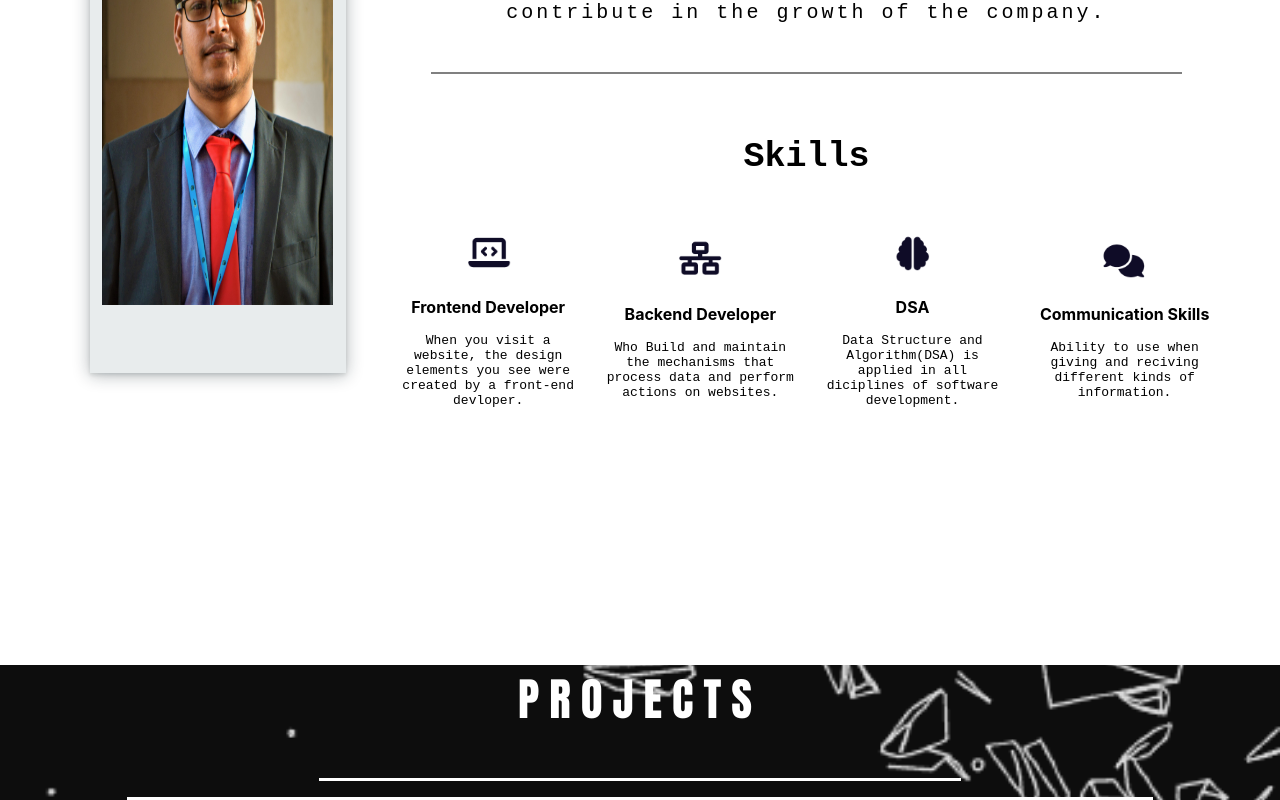
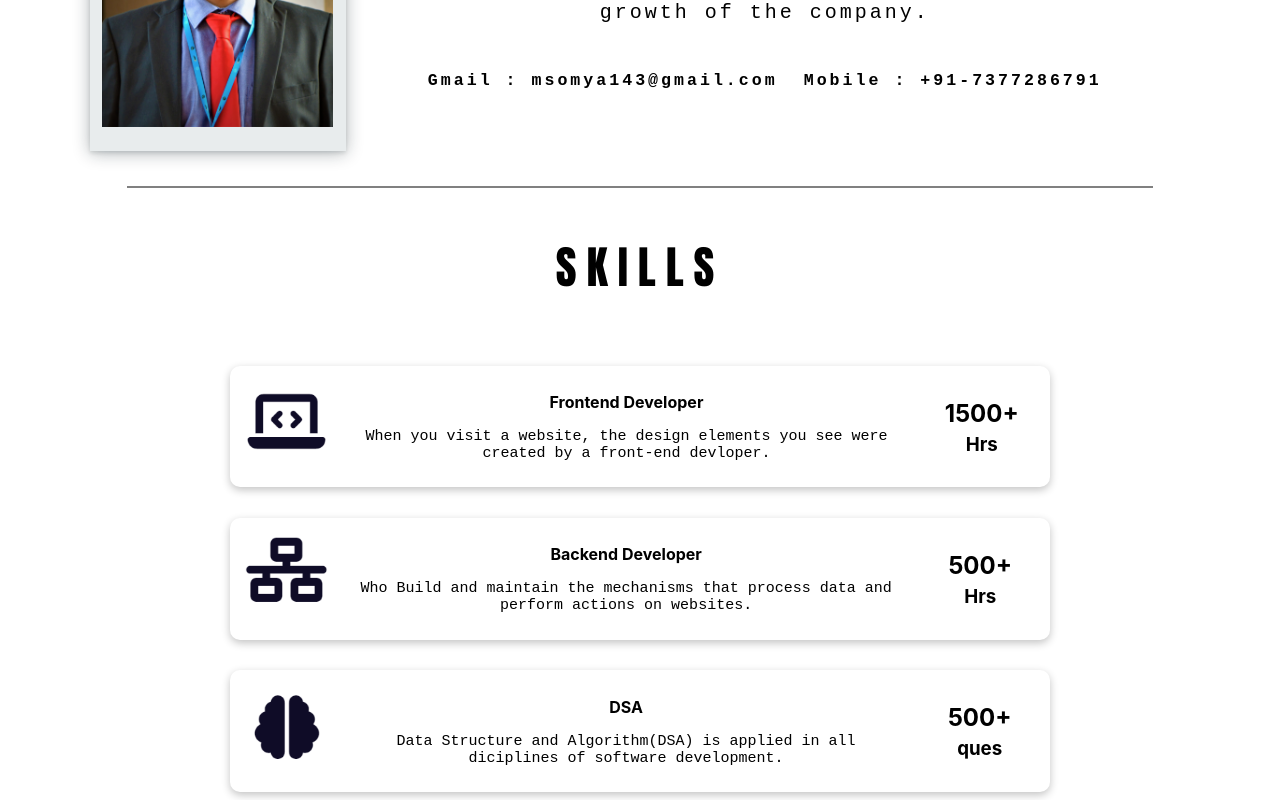
Before and after one commit to somyakant9/portfolio-somyakant, a React (Create React App) app: page / in a window 1280 px wide. Shown: the part 1180-1980 px from the top of the page. Built offline with nearby package versions, Linux system fonts and the light colour scheme.

Commit message:
portfolio changed

```diff
--- a/src/App.js
+++ b/src/App.js
@@ -4,6 +4,7 @@ import Contacts from './Components/Contacts';
 import Projects from './Components/Projects';
 import Skills from './Components/Skills';
 import Welcome from './Components/Welcome';
+import  Calender  from './Components/Calendar';
 
 function App() {
   return (
@@ -12,6 +13,7 @@ function App() {
      <About/>
      <Projects/>
      <Skills/>
+     <Calender/>
      <Contacts/>
     </div>
   );
--- a/src/Components/About.jsx
+++ b/src/Components/About.jsx
@@ -1,79 +1,122 @@
-import React from 'react';
-import profile from '../images/professional.jpg';
-import styles from './About.module.css';
-import front from '../images/frontend.png';
-import back from '../images/backend.png';
-import dsa from '../images/dsa.png';
-import comm from '../images/commu.png';
+import React from "react";
+import profile from "../images/professional.jpg";
+import styles from "./About.module.css";
+import front from "../images/frontend.png";
+import back from "../images/backend.png";
+import dsa from "../images/dsa.png";
+import comm from "../images/commu.png";
 
 const About = () => {
-
   return (
-        <div id='about' className={styles.container}>
+    <>
+      <div className={styles.aboutdiv}>
+        <p>About</p>
+        <hr size="2" width="80%" color='gray' />
+      </div>
+      <div id="about" className={styles.container}>
         <div className={styles.leftdiv}>
           <div className={styles.imagediv}>
             <img className={styles.image} src={profile} alt="profile_picture" />
           </div>
         </div>
         <div className={styles.profile}>
-
-                <div className={styles.aboutdiv}>
-                    <p>About</p>
-                </div>
           {/* <hr size="2" width="50%" color='gray' /> */}
           <div className={styles.descdiv}>
             <p>
-                        An honest, quick learner with intuitive problem-solving skills and detail-oriented aspiring Full Stack Developer.Always embrace challenges and excited to try something new. I am looking forward to work with a company as a Full-stack developer and would love to contribute in the growth of the company.
+              An honest, quick learner with intuitive problem-solving skills and
+              detail-oriented aspiring Full Stack Developer.Always embrace
+              challenges and excited to try something new. I am looking forward
+              to work with a company as a Full-stack developer and would love to
+              contribute in the growth of the company.
             </p>
+            <div className={styles.contact}>
+            <div>
+            <h5>Gmail : msomya143@gmail.com</h5>
+            </div>
+            <div className={styles.phone}>
+            <h5>Mobile : +91-7377286791</h5>
+            </div>
+            </div>
+
           </div>
           <br />
-                <hr size="2" width="90%" color='gray' />
-                <br/>
+          <br />
+          {/* <hr size="2" width="90%" color='gray' /> */}
+        </div>
+      </div>
+      <hr size="2" width="80%" color="gray" />
       <p className={styles.skillhead}>Skills</p>
 
-                <br/>
+         <br />
       <div className={styles.skillDiv}>
         <div className={styles.inner}>
           <div className={styles.logo}>
-                            <img src={front} alt="frontend logo"/>
+            <img src={front} alt="frontend logo" />
           </div>
           <div className={styles.contentDiv}>
             <p className={styles.skillName}>Frontend Developer</p>
-                        <p>When you visit a website, the design elements you see were created by a front-end devloper.</p>
+            <p className={styles.points}>
+              When you visit a website, the design elements you see were created
+              by a front-end devloper.
+            </p>
+          </div>
+          <div className={styles.spinner}>
+              <h2>1500+</h2>
+              <h3>Hrs</h3>
           </div>
         </div>
         <div className={styles.inner}>
           <div className={styles.logo}>
-                        <img src={back} alt="frontend logo"/>
+            <img src={back} alt="frontend logo" />
           </div>
           <div className={styles.contentDiv}>
             <p className={styles.skillName}>Backend Developer</p>
-                        <p>Who Build and maintain the mechanisms that process data and perform actions on websites.</p>
+            <p className={styles.points}>
+              Who Build and maintain the mechanisms that process data and
+              perform actions on websites.
+            </p>
+          </div>
+          <div className={styles.spinner}>
+              <h2>500+</h2>
+              <h3>Hrs</h3>
           </div>
         </div>
         <div className={styles.inner}>
           <div className={styles.logo}>
-                        <img src={dsa} alt="frontend logo"/>
+            <img src={dsa} alt="frontend logo" />
           </div>
           <div className={styles.contentDiv}>
             <p className={styles.skillName}>DSA</p>
-                        <p>Data Structure and Algorithm(DSA) is applied in all diciplines of software development.</p>
+            <p className={styles.points}>
+              Data Structure and Algorithm(DSA) is applied in all diciplines of
+              software development.
+            </p>
+          </div>
+          <div className={styles.spinner}>
+              <h2>500+</h2>
+              <h3>ques</h3>
           </div>
         </div>
         <div className={styles.inner}>
-                        <div className={styles.logo}>
-                        <img src={comm} alt="frontend logo"/>
+          <div className={styles.logo1}>
+            <img src={comm} alt="frontend logo" />
           </div>
           <div className={styles.contentDiv}>
             <p className={styles.skillName}>Communication Skills</p>
-                        <p>Ability to use when giving and reciving different kinds of information.</p>
+            <p className={styles.points}>
+              Ability to use when giving and recieving different kinds of
+              information.
+            </p>
+          </div>
+          <div className={styles.spinner}>
+              <h2>100+</h2>
+              <h3>Hrs</h3>
           </div>
         </div>
+
       </div>
-                {/* <hr size="2" width="90%" color='gray' /> */}
-            </div>
-        </div>
-    )
-}
+    </>
+  );
+};
 
 export default About;
--- a/src/Components/About.module.css
+++ b/src/Components/About.module.css
@@ -1,7 +1,7 @@
 .container {
     /* border: 5px solid orange; */
     width: 100rw;
-    height: 120vh;
+    height: fit-content;
     gap: 1%;
     display: flex;
     justify-content: center;
@@ -51,16 +51,19 @@
     letter-spacing: 3px;
     font-size: 20px;
     font-family: monospace;
+    width: 90%;
 }
 .skillDiv{
-    /* border: 1px solid black; */
+
     height: fit-content;
+    width: 80%;
     display: flex;
     align-items: center;
     justify-content: center;
     flex-wrap: wrap;
     gap: 2.5%;
     padding-bottom: 40px;
+    margin: auto;
 
 }
 .skillName{
@@ -68,31 +71,79 @@
     font-size: 16px;
 }
 .contentDiv{
-    /* border: 1px solid black; */
-    height: 70%;
+
+    height: 50%;
+    padding-left: 2%;
+    padding-right: 2%;
+}
+.spinner{
+    width: 25%;
+}
+.spinner>h2{
+
+    width: 100%;
+}
+.spinner>h3{
+
+    width: 100%;
+    margin-top: -15px;
+
 }
 .skillName+p{
     font-family: monospace;
 }
 .logo{
+
+    width: 20%;
+    height: 100%;
+    margin: auto;
+}
+.logo1{
     /* border: 1px solid black; */
-    width: 30%;
-    height: 29%;
+    width: 20%;
+    height: 100%;
     margin: auto;
+}
+.logo1>img{
+    width: 90%;
+    /* border: 1px solid black; */
 }
 .logo>img{
     width: 90%;
     /* border: 1px solid black; */
 }
 .skillhead{
-    font-weight: bolder;
-    font-size: 35px;
-   font-family: monospace;
+   text-transform: uppercase;
+   font-size: 45px;
+   text-align: center;
+   letter-spacing: 10px;
+   font-family: Impact, Haettenschweiler, 'Arial Narrow Bold', sans-serif;
 }
 .inner{
     height: 100%;
-    width: 23%;
+    width: 45%;
+    border-radius: 10px;
+    margin-bottom: 3%;
+    display: flex;
+    justify-content: center;
+    align-items: center;
+    padding-top: 1%;
+    padding-bottom: 1%;
+    box-shadow: rgba(0, 0, 0, 0.24) 0px 3px 8px;
 }
+.points{
+    font-size: 15px;
+}
+.contact{
+    /* border: 1px solid black; */
+    width: 90%;
+    margin:auto;
+    display: flex;
+    justify-content: space-between;
+    align-items: center;
+
+}
+
 
 @media screen and (max-width: 450px){
 
@@ -122,7 +173,7 @@
         font-size: 15px;
     }
     .inner{
-        width: 50%;
+        width: 80%;
     }
 }
 
@@ -153,6 +204,32 @@
         font-size: 15px;
     }
     .inner{
-        width: 40%;
+        width: 80%;
+    }
+    .spinner>h2{
+        font-size: 16px;
+    }
+    .contentDiv{
+        width: 50%;
+        padding-right: 4%;
+        padding-left: 4%;
     }
 }
+
+@media screen and (max-width:1450px) {
+
+      .inner{
+        width: 80%;
+      }
+
+}
+@media screen  and (max-width:1050px) {
+
+    .contact{
+        display: flex;
+        flex-direction: column;
+    }
+    .phone{
+        margin-top: -7%;
+    }
+}
--- /dev/null
+++ b/src/Components/Calendar.jsx
@@ -0,0 +1,33 @@
+import React from 'react';
+import GitHubCalendar from 'react-github-calendar';
+import styles from "./Calendar.module.css";
+
+const Calender =()=>{
+    return (
+        <div className={styles.mainDiv}>
+            <h1 className={styles.heading}>GitHub Calendar & Stats</h1>
+            <hr width={"50%"} color={"white"} size={3} />
+            <br />
+            <br />
+         <GitHubCalendar
+             style={{
+                margin:"auto",
+                color:"rgb(60, 118, 60)"
+             }}
+               blockSize={16}
+               fontSize={14}
+               username="somyakant9"
+               year={new Date().getFullYear()}
+
+            />
+            <div className={styles.statsDiv}>
+            <img align="center" src="https://github-readme-stats.vercel.app/api?username=somyakant9&show_icons=true&locale=en&theme=onedark" alt="somyakant9" />
+            <img align="center" src="https://github-readme-streak-stats.herokuapp.com/?user=somyakant9&theme=onedark" alt="somyakant9" />
+            </div>
+
+        </div>
+    )
+
+}
+
+export default Calender;
--- /dev/null
+++ b/src/Components/Calendar.module.css
@@ -0,0 +1,55 @@
+.statsDiv{
+    /* border: 1px solid white; */
+    margin: auto;
+    display: flex;
+    justify-content: center;
+    align-items: center;
+    gap: 5%;
+    margin-top: 50px;
+}
+.mainDiv{
+    width:100%;
+    border:1px solid black;
+    height:fit-content;
+    padding-bottom:50px;
+    background-color:black;
+    margin: auto;
+}
+.calendar{
+
+     margin:auto;
+     color:rgb(60, 118, 60);
+}
+
+.heading{
+    text-transform: uppercase;
+    color: white;
+    font-size: 35px;
+    font-weight: 500;
+    text-align: center;
+    letter-spacing: 10px;
+    font-family: Impact, Haettenschweiler, 'Arial Narrow Bold', sans-serif
+}
+.statsDiv>img{
+    width: 30%;
+}
+
+@media screen and (max-width : 1050px )  {
+
+    .statsDiv>img{
+        width: 40%;
+    }
+}
+
+@media screen and (max-width : 600px )  {
+
+    .statsDiv{
+       display: flex;
+       flex-direction: column;
+       justify-content: center;
+    }
+    .statsDiv>img{
+        width: 80%;
+        margin-bottom: 30px;
+    }
+}
--- a/src/Components/Contacts.jsx
+++ b/src/Components/Contacts.jsx
@@ -2,7 +2,7 @@ import React from 'react';
 import github from '../images/github.jpg';
 import linkedin from '../images/linkedin.jpg';
 import gmail from '../images/gmail.png';
-import phone from '../images/phone.jpg';
+// import phone from '../images/phone.jpg';
 import styles from './Contacts.module.css';
 // import flower from '../images/flower.jpg';
 const Contacts = () => {
@@ -10,9 +10,8 @@ const Contacts = () => {
     return (
         <div id='contacts' className={styles.container}>
             <div className={styles.contactDiv}>
-                <p>Contacts</p>
-                <hr size='1' width='30%' color='white' />
-                <hr size='1' width='50%' color='white' />
+                <p>Contact</p>
+                <hr size={2} color={"black"} width={"30%"}/>
                 <div className={styles.contentDiv}>
                     <a href="https://github.com/somyakant9" target="_blank" rel="noreferrer noopener">
                         <img className={styles.logo} src={github} alt="github-link" />
@@ -21,15 +20,10 @@ const Contacts = () => {
                         <img className={styles.logo} src={linkedin} alt="linkedIn-link" />
                     </a>
                     <a href="mailto:msomya143@gmail.com" target="_blank" rel="noreferrer noopener">
-                        <img className={styles.logo} src={gmail} alt="gmail-link" />
+                        <img className={styles.logo1} src={gmail} alt="gmail-link" />
                     </a>
-                    <div className={styles.emailDiv}>
-                        <img className={styles.emailImg} src={phone} alt="phone" />
-                        <p >+917377286791</p>
-                    </div>
                 </div>
-                <hr size='1' width='50%' color='white' />
-                <hr size='1' width='30%' color='white' />
+                <hr size={1} color={"black"} width={"30%"}/>
             </div>
         </div>
     )
--- a/src/Components/Contacts.module.css
+++ b/src/Components/Contacts.module.css
@@ -1,21 +1,22 @@
 .container {
-    border: 5px solid white;
+    border: 5px solid rgb(228, 219, 219);
     width: 100%;
     height: fit-content;
     /* background-color: lightgray; */
     text-align: center;
-    color: white;
-    background-color: black;
+    color: black;
+    background-color: rgb(228, 219, 219);
 
 }
 
 .contactDiv {
     text-transform: uppercase;
-    color: white;
-    font-size: 17px;
+    color: black;
+    font-size:27px;
     word-wrap: break-word;
-    letter-spacing: 10px;
+    letter-spacing: 5px;
     font-family: Impact, Haettenschweiler, 'Arial Narrow Bold', sans-serif;
+    padding-bottom: 20px;
 }
 
 .contentDiv {
@@ -29,13 +30,22 @@
     justify-content: center;
     gap: 5%;
     align-items: center;
+    margin-top: 20px;
 
 }
 
 .logo {
     width: 30px;
+    border-radius: 10px;
+}
+.logo1{
+    width: 35px;
 }
 .logo:hover{
+    transform: scale(1.2);
+    box-shadow: 5px 5px 5px 0 rgba(241, 239, 239, 0.2), 0 6px 20px 0 rgba(238, 154, 154, 0.19);
+}
+.logo1:hover{
     transform: scale(1.2);
     box-shadow: 5px 5px 5px 0 rgba(241, 239, 239, 0.2), 0 6px 20px 0 rgba(238, 154, 154, 0.19);
 }
--- a/src/Components/Projects.jsx
+++ b/src/Components/Projects.jsx
@@ -24,6 +24,8 @@ const Projects = () => {
             <hr size='3' width="50%" color="white" />
             <div className={styles.contentdiv}>
                 <hr size='3' width="80%" color="white" />
+                <br />
+                <br />
                 <div className={styles.childdiv}>
                     <div className={styles.imagediv}>
                         <p>Farfetch.com  Clone</p>
@@ -94,7 +96,10 @@ const Projects = () => {
                         </div>
                     </div>
                 </div>
+                <br />
                 <hr size='3' width="80%" color="white" />
+                <br />
+                <br />
             </div>
             <hr size='3' width="50%" color="white" />
         </div>
--- a/src/Components/Projects.module.css
+++ b/src/Components/Projects.module.css
@@ -5,6 +5,7 @@
     margin-top: 5px;
     /* background-image: linear-gradient(to right, #2c3e50, #4ca1af); */
     padding-bottom: 5%;
+    padding-top: 30px;
     /* background-color: black; */
 
 }
--- a/src/Components/Skills.jsx
+++ b/src/Components/Skills.jsx
@@ -18,9 +18,9 @@ const Skills = () => {
             <div className={styles.skilldiv}>
                 <p>Tech Stacks</p>
                 <hr size='3' width="50%" color="black" />
-                <hr size='3' width="80%" color="black" />
+
             </div>
-
+            <hr size='3' width="80%" color="black" />
             <div className={styles.contentdiv}>
                 <div className={styles.skillOuterDiv}>
                     <img className={styles.imageDiv} src={html} alt="html-logo" />
@@ -64,8 +64,10 @@ const Skills = () => {
                 </div>
                 <hr size='3' width="95%" color="black" />
             </div>
-
+             <br />
             <hr size='3' width="50%" color="black" />
+            <br />
+            <br />
         </div>
     )
 }
--- a/src/index.js
+++ b/src/index.js
@@ -4,6 +4,7 @@ import './index.css';
 import App from './App';
 import reportWebVitals from './reportWebVitals';
 import { BrowserRouter } from 'react-router-dom';
+// import {ChakraProvider} from '@chakra-ui/react';
 
 const root = ReactDOM.createRoot(document.getElementById('root'));
 root.render(
```
Also changed, not shown: package.json (+7 -4 lines), 1 other file (tests, documents, lock files or other folders). Lines whose indentation alone changed are shown as unchanged.
